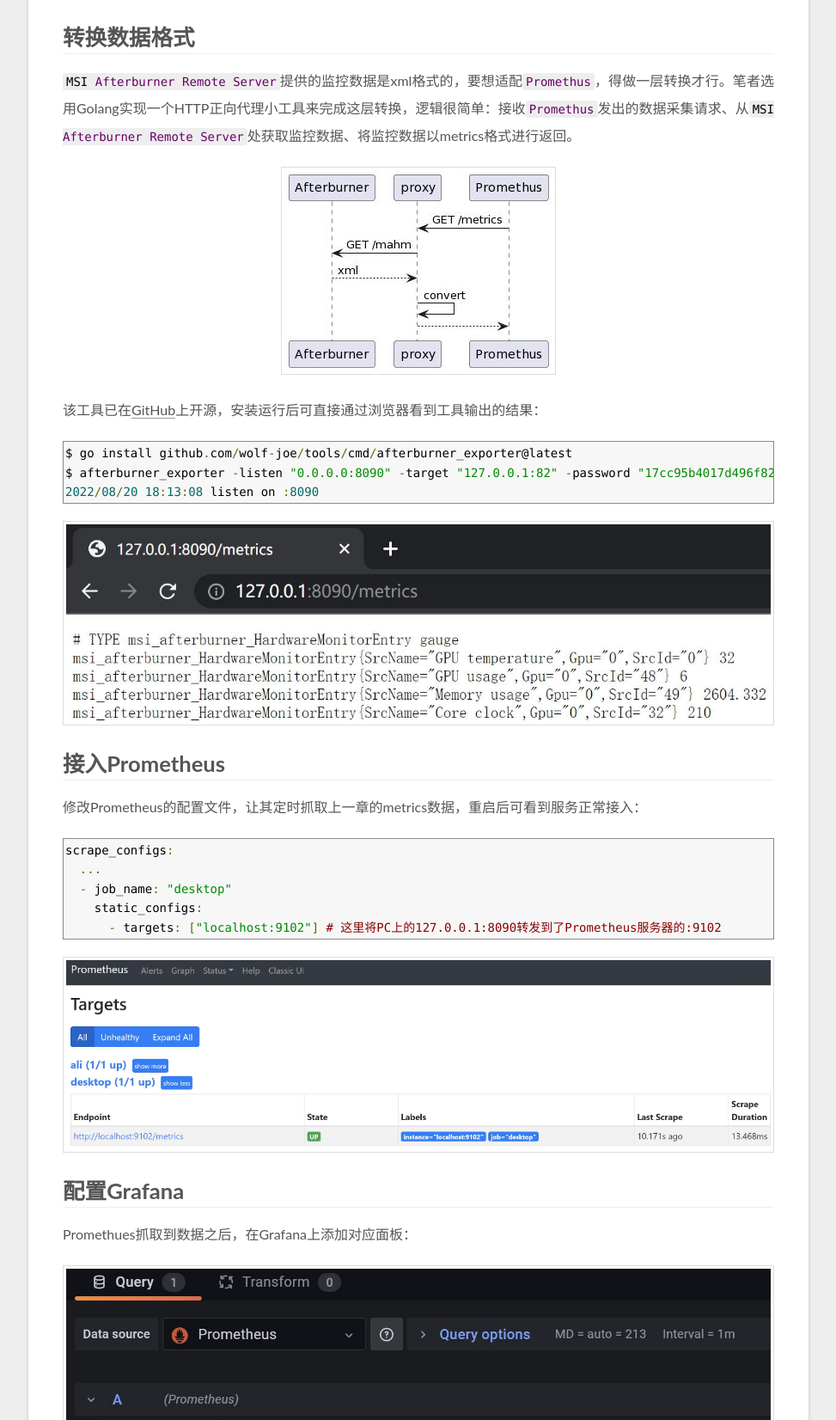
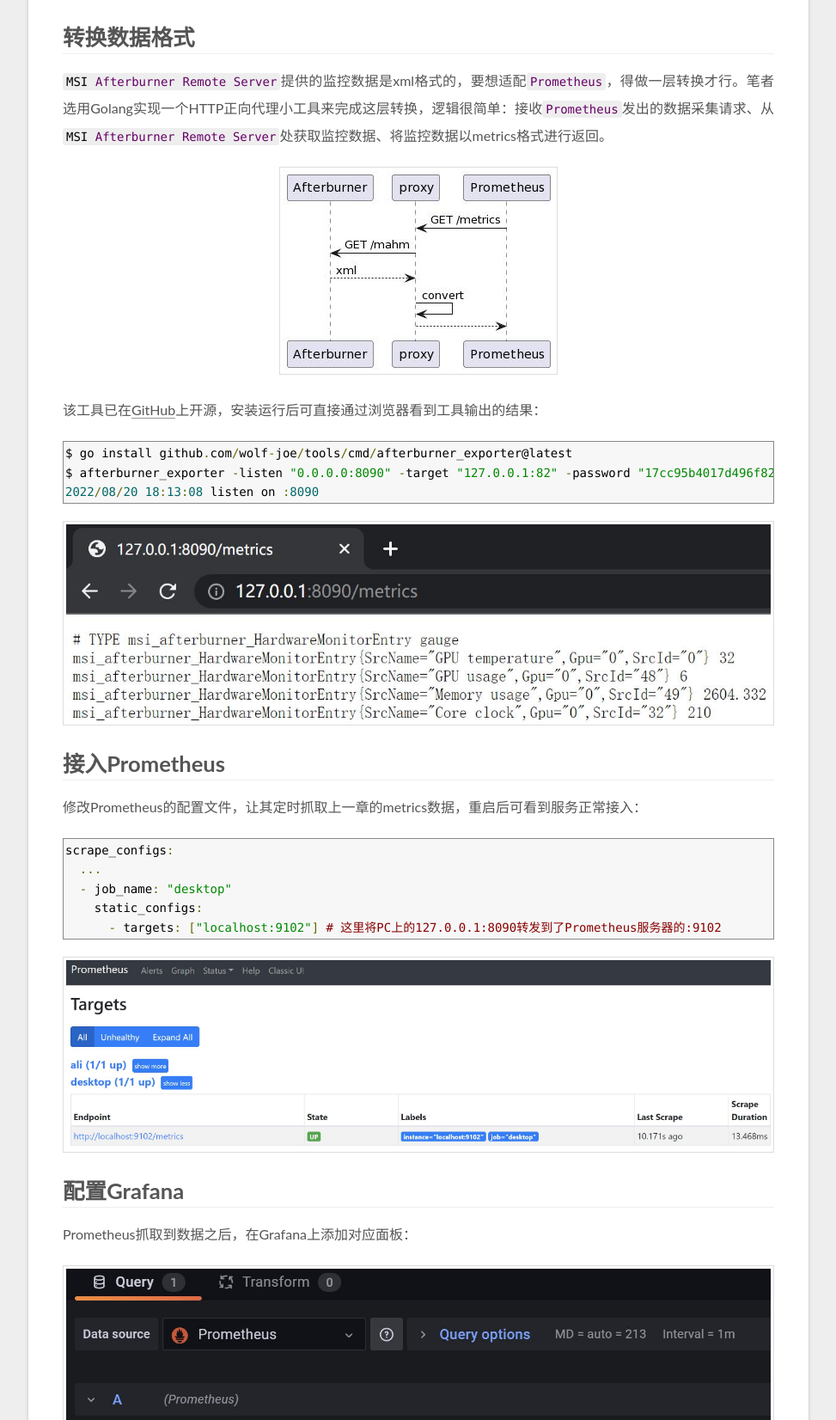
Before and after one commit to wolf-joe/wolf-joe.github.io, a plain HTML site: page 2022/08/20/用Afterburner和Grafana监控PC性能/index.html in a window 1280 px wide. Shown: the part 2439-4091 px from the top of the page at 86% size, without its empty margins (279-1252 px from the left). Drawn offline with Linux system fonts and the light colour scheme; a script that the page names is missing.

Commit message:
Site updated: 2022-08-21 06:48:41

```diff
--- a/2022/08/20/用Afterburner和Grafana监控PC性能/index.html
+++ b/2022/08/20/用Afterburner和Grafana监控PC性能/index.html
@@ -112,12 +112,12 @@
 <meta property="og:image" content="https://www.yooo.ltd/images/2022/8/20/be56457ed0e1952818d51b2009053c09.jpg">
 <meta property="og:image" content="https://www.yooo.ltd/images/2022/8/20/c9934a2d9cba41ce121e27231caa7980.jpg">
 <meta property="og:image" content="https://www.yooo.ltd/images/2022/8/20/b93b658e283490dbfd7b6b26845e07cc.jpg">
-<meta property="og:image" content="https://www.yooo.ltd/images/2022/8/20/adf8c2840f61c9554cccde6af4f4f51a.jpg">
+<meta property="og:image" content="https://www.yooo.ltd/images/2022/8/20/d3ce4a5f1aeea651a6ab8534e7965d3d.jpg">
 <meta property="og:image" content="https://www.yooo.ltd/images/2022/8/20/0701aeb276daaf249d1ac1ea26062661.jpg">
 <meta property="og:image" content="https://www.yooo.ltd/images/2022/8/20/815351595b418e04648bacc311c011b7.jpg">
 <meta property="og:image" content="https://www.yooo.ltd/images/2022/8/20/4e0513124777c920c5a47b0f70b7a005.jpg">
 <meta property="og:image" content="https://www.yooo.ltd/images/2022/8/20/c6d98f87fc49e13258216134d189871a.jpg">
-<meta property="og:updated_time" content="2022-08-20T22:37:14.082Z">
+<meta property="og:updated_time" content="2022-08-20T22:47:10.883Z">
 <meta name="twitter:card" content="summary">
 <meta name="twitter:title" content="用Afterburner和Grafana监控PC性能">
 <meta name="twitter:description" content="背景监控Linux服务器性能已经有比较成熟的解决方案了：笔者用的是node_exporter+Prometheus+Grafana的经典三件套，整体效果令人满意：    整体架构 Grafana面板          同时笔者在使用PC时偶尔还会使用MSI Afterburner（以下简称Afterburner）来观察PC性能：  但Afterburner的监控功能并不易用（特别是在高分辨率下），">
@@ -383,7 +383,7 @@
 
                   <span class="post-meta-item-text">更新于</span>
 
-                <time title="修改时间：2022-08-21 06:37:14" itemprop="dateModified" datetime="2022-08-21T06:37:14+08:00">2022-08-21</time>
+                <time title="修改时间：2022-08-21 06:47:10" itemprop="dateModified" datetime="2022-08-21T06:47:10+08:00">2022-08-21</time>
 
 
           </span>
@@ -439,12 +439,12 @@
 <p><img src="/images/2022/8/20/c9934a2d9cba41ce121e27231caa7980.jpg" alt="image-20220820162024028"></p>
 <p>在浏览器中打开<code>127.0.0.1:82/mahm</code>，输入用户名<code>MSIAfterburner</code>和上面的密码即可看到对应的监控数据：</p>
 <p><img src="/images/2022/8/20/b93b658e283490dbfd7b6b26845e07cc.jpg" alt="image-20220820162505895"></p>
-<h1 id="转换数据格式"><a href="#转换数据格式" class="headerlink" title="转换数据格式"></a>转换数据格式</h1><p><code>MSI Afterburner Remote Server</code>提供的监控数据是xml格式的，要想适配<code>Promethus</code>，得做一层转换才行。笔者选用Golang实现一个HTTP正向代理小工具来完成这层转换，逻辑很简单：接收<code>Promethus</code>发出的数据采集请求、从<code>MSI Afterburner Remote Server</code>处获取监控数据、将监控数据以metrics格式进行返回。</p>
+<h1 id="转换数据格式"><a href="#转换数据格式" class="headerlink" title="转换数据格式"></a>转换数据格式</h1><p><code>MSI Afterburner Remote Server</code>提供的监控数据是xml格式的，要想适配<code>Prometheus</code>，得做一层转换才行。笔者选用Golang实现一个HTTP正向代理小工具来完成这层转换，逻辑很简单：接收<code>Prometheus</code>发出的数据采集请求、从<code>MSI Afterburner Remote Server</code>处获取监控数据、将监控数据以metrics格式进行返回。</p>
 <!---
 @startuml
 participant Afterburner as data
 participant proxy
-participant Promethus as pm
+participant Prometheus as pm
 pm -> proxy: GET /metrics
 proxy -> data: GET /mahm
 data --\> proxy: xml
@@ -452,7 +452,7 @@
 proxy --\> pm
 @enduml
 -->
-<p><img src="/images/2022/8/20/adf8c2840f61c9554cccde6af4f4f51a.jpg" alt="PlantUML diagram"></p>
+<p><img src="/images/2022/8/20/d3ce4a5f1aeea651a6ab8534e7965d3d.jpg" alt="PlantUML diagram"></p>
 <p>该工具已在<a href="https://github.com/wolf-joe/tools/tree/main/cmd/afterburner_exporter" target="_blank" rel="noopener">GitHub</a>上开源，安装运行后可直接通过浏览器看到工具输出的结果：</p>
 <pre><code class="shell">$ go install github.com/wolf-joe/tools/cmd/afterburner_exporter@latest
 $ afterburner_exporter -listen &quot;0.0.0.0:8090&quot; -target &quot;127.0.0.1:82&quot; -password &quot;17cc95b4017d496f82&quot;
@@ -467,7 +467,7 @@
       - targets: [&quot;localhost:9102&quot;] # 这里将PC上的127.0.0.1:8090转发到了Prometheus服务器的:9102
 </code></pre>
 <p><img src="/images/2022/8/20/815351595b418e04648bacc311c011b7.jpg" alt="image-20220820190351844"></p>
-<h1 id="配置Grafana"><a href="#配置Grafana" class="headerlink" title="配置Grafana"></a>配置Grafana</h1><p>Promethues抓取到数据之后，在Grafana上添加对应面板：</p>
+<h1 id="配置Grafana"><a href="#配置Grafana" class="headerlink" title="配置Grafana"></a>配置Grafana</h1><p>Prometheus抓取到数据之后，在Grafana上添加对应面板：</p>
 <p><img src="/images/2022/8/20/4e0513124777c920c5a47b0f70b7a005.jpg" alt="image-20220821051812112"></p>
 <p>最终效果如下：</p>
 <p><img src="/images/2022/8/20/c6d98f87fc49e13258216134d189871a.jpg" alt="image-20220821051331042"></p>
```
Also changed, not shown: index.html (+1 -1 lines), images/2022/8/20/d3ce4a5f1aeea651a6ab8534e7965d3d.jpg (added).
